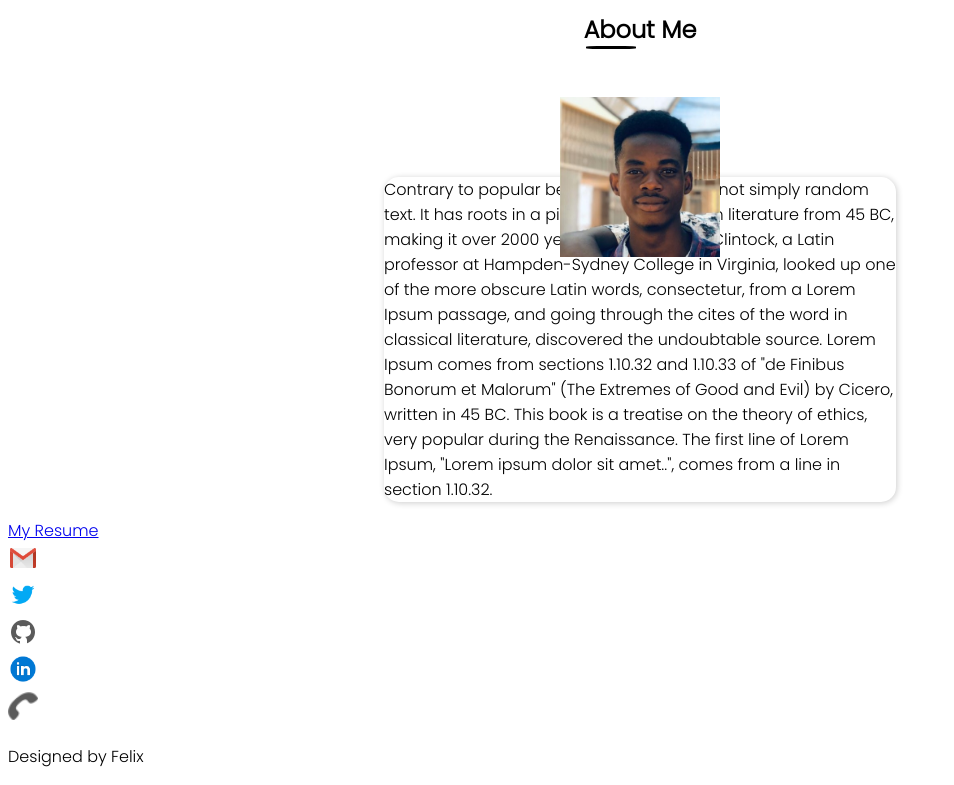
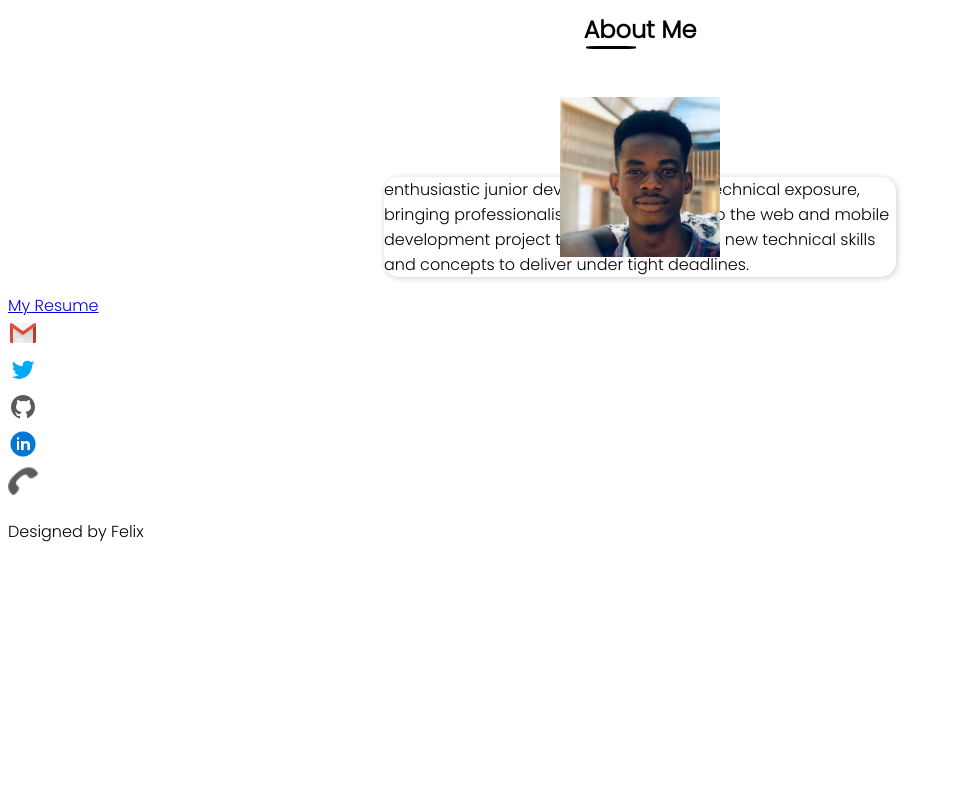
Before and after one commit to gyatashoa/my-portfolio-site, a Next.js app: page / in a window 1280 px wide. Shown: the part 1435-2220 px from the top of the page, without its empty margins (0-954 px from the left). After the commit the page ends 1995 px from the top, so only its background shows below. Built offline with nearby package versions, Linux system fonts and the light colour scheme; no server answers; the database is empty.

Commit message:
Update AboutMeCard.jsx

```diff
--- a/components/AboutMeCard.jsx
+++ b/components/AboutMeCard.jsx
@@ -5,7 +5,7 @@ import Image from 'next/image'
 export default function AboutMeCard() {
 
     const text = `
-    Contrary to popular belief, Lorem Ipsum is not simply random text. It has roots in a piece of classical Latin literature from 45 BC, making it over 2000 years old. Richard McClintock, a Latin professor at Hampden-Sydney College in Virginia, looked up one of the more obscure Latin words, consectetur, from a Lorem Ipsum passage, and going through the cites of the word in classical literature, discovered the undoubtable source. Lorem Ipsum comes from sections 1.10.32 and 1.10.33 of "de Finibus Bonorum et Malorum" (The Extremes of Good and Evil) by Cicero, written in 45 BC. This book is a treatise on the theory of ethics, very popular during the Renaissance. The first line of Lorem Ipsum, "Lorem ipsum dolor sit amet..", comes from a line in section 1.10.32.
+        enthusiastic junior developer with broad technical exposure, bringing professionalism and dedication to the web and mobile development project team. Quickly grasps new technical skills and concepts to deliver under tight deadlines.
     `
 
     return (
```
